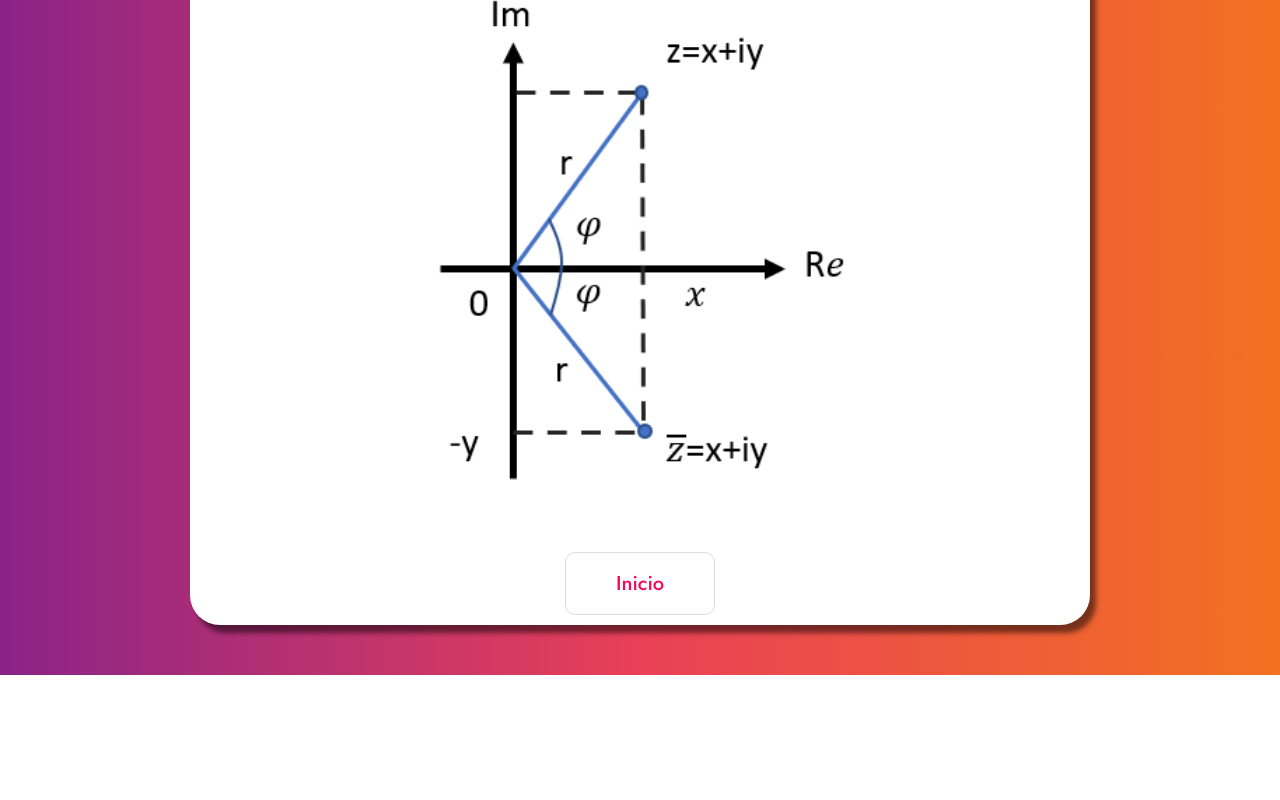
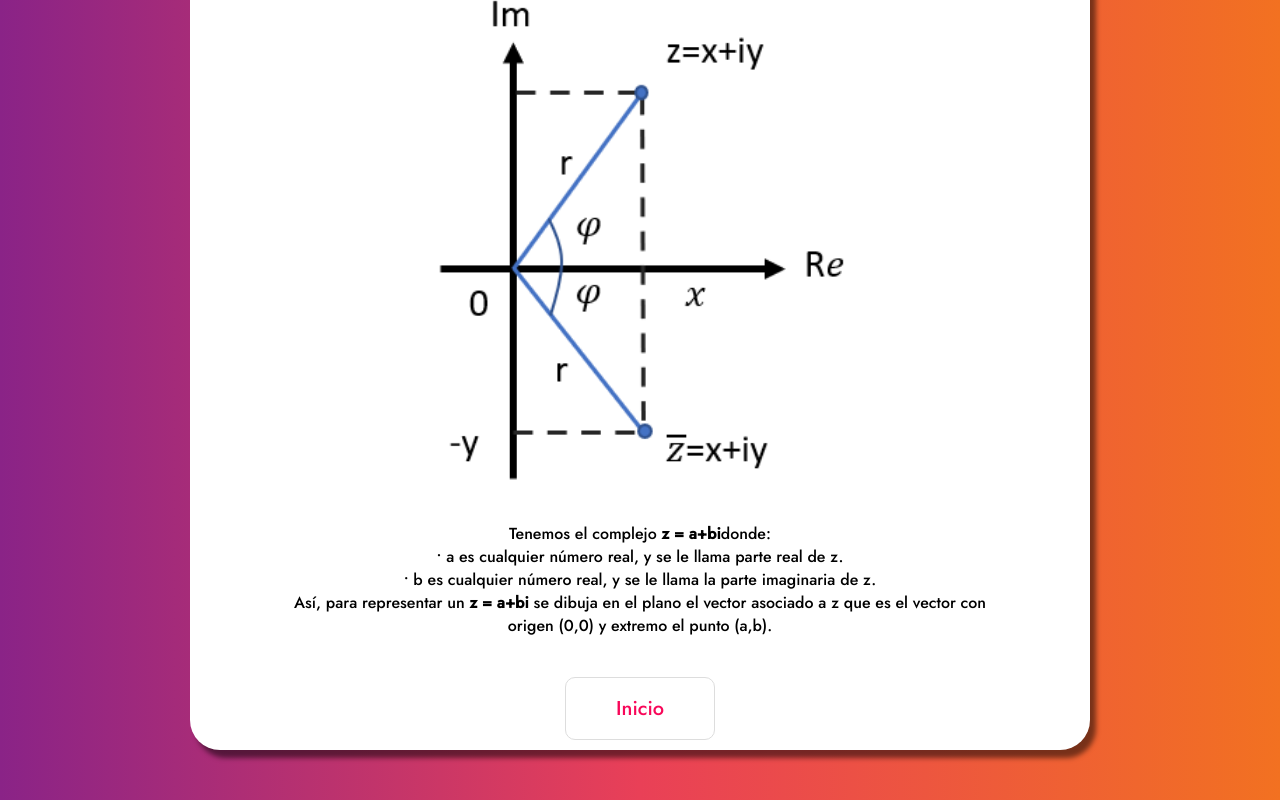
Before and after one commit to CBTis149Ofimatica/cbtis149ofimatica.github.com, a plain HTML site: page matematicas/enlaces/tercer.html in a window 1280 px wide. Shown: the part 4214-5014 px from the top of the page. Before the commit the page ends 4889 px from the top, so only its background shows below. Drawn offline with nearby package versions, Linux system fonts and the light colour scheme.

Commit message:
Update tercer.html

```diff
--- a/matematicas/enlaces/tercer.html
+++ b/matematicas/enlaces/tercer.html
@@ -120,10 +120,19 @@
               <br>
               Para representar gráficamente un número complejo, debemos dibujarlos en el plano complejo. Éste está formado por un eje real y un eje imaginario.
               Sobre el eje real representaremos la parte real del número complejo, mientras que en el eje imaginario representaremos la parte imaginaria
-            </p>
+
             <div class="imagenes">
               <img src="../imagenes/p3/ima9.png">
             </div>
+            Tenemos el complejo <b>z = a+bi</b>donde:
+            <br/>
+            •	a es cualquier número real, y se le llama parte real de z.
+            <br/>
+            •	b es cualquier número real, y se le llama la parte imaginaria de z.
+            <br/>
+            Así, para representar un <b>z = a+bi</b> se dibuja en el plano el vector asociado a z que es el vector con origen (0,0) y extremo el punto (a,b).
+
+            </p>
             <div class="boton">
               <a href="../index.html">Inicio</a>
             </div>
```
